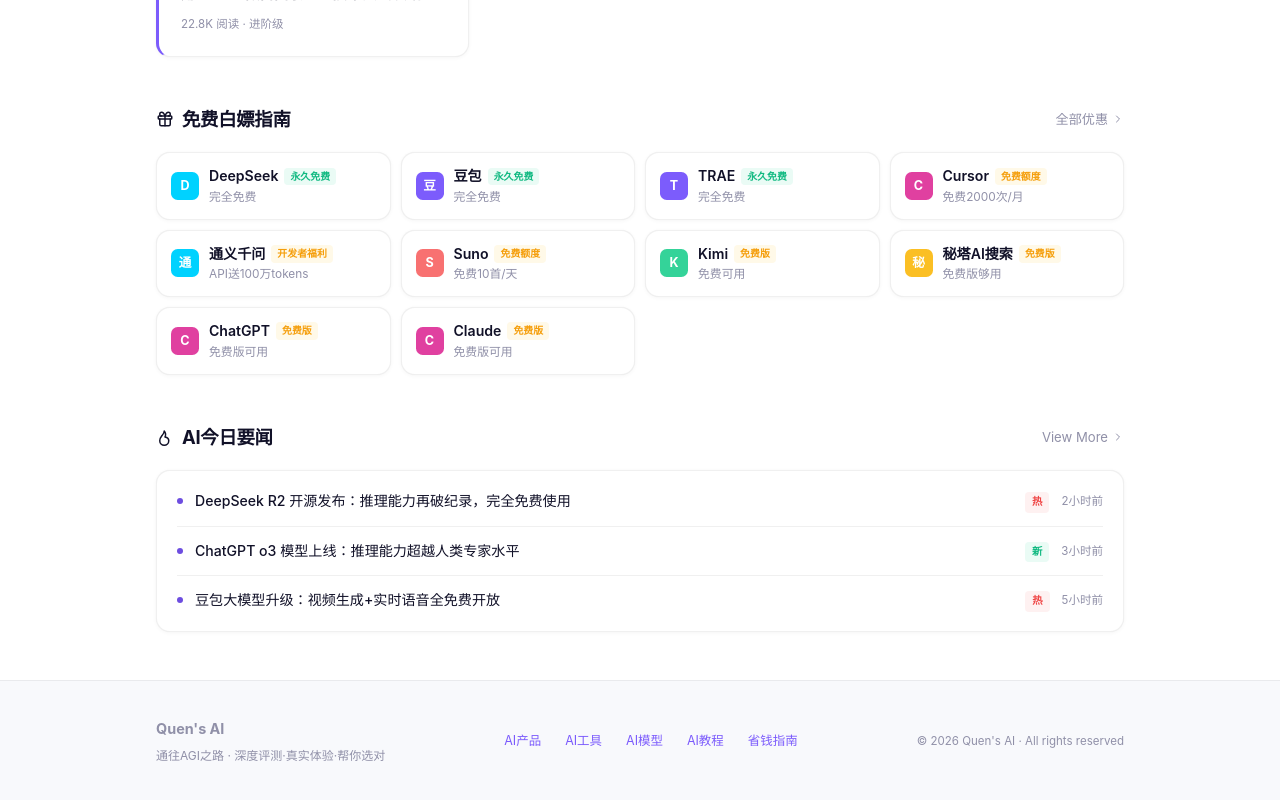
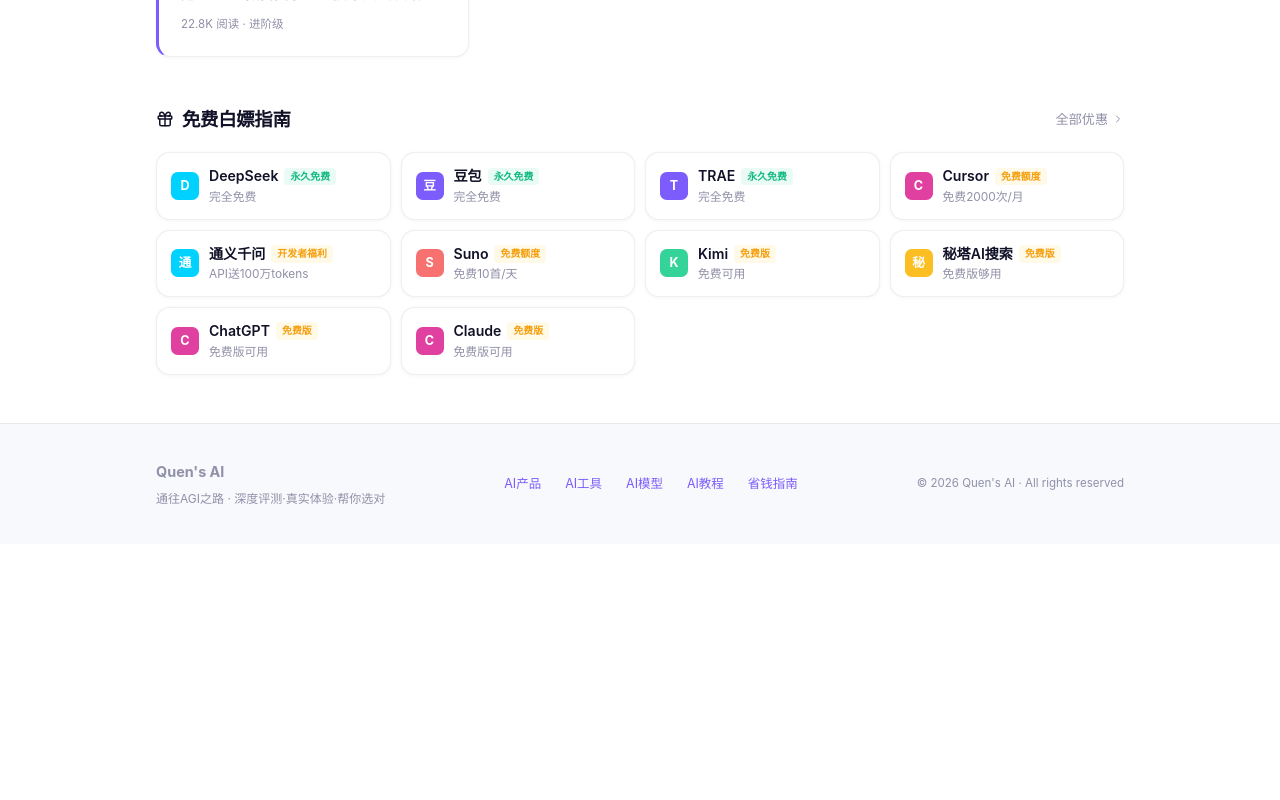
Before and after one commit to QuenLee/ai-tools-hub, a Next.js app: page /en in a window 1280 px wide. Shown: the part 1076-1876 px from the top of the page. After the commit the page ends 1620 px from the top, so only its background shows below. Built offline with nearby package versions, Linux system fonts and the light colour scheme.

Commit message:
feat: 删除AI资讯-假新闻+导航精简为5项+首页去掉要闻区

```diff
--- a/app/[locale]/page.js
+++ b/app/[locale]/page.js
@@ -7,17 +7,6 @@
 import { IconStar, IconFire, IconFree, IconPaid, IconChevronRight, IconGift, IconChevronLeft, IconCode, IconRocket, IconBrain, IconImage, IconVideo, IconChat, IconSearch } from '@/components/icons/Icons';
 import Link from 'next/link';
 import { useParams } from 'next/navigation';
-
-const newsItems = [
-  { title: 'DeepSeek R2 开源发布：推理能力再破纪录，完全免费使用', time: '2小时前', tag: 'hot' },
-  { title: 'ChatGPT o3 模型上线：推理能力超越人类专家水平', time: '3小时前', tag: 'new' },
-  { title: '豆包大模型升级：视频生成+实时语音全免费开放', time: '5小时前', tag: 'hot' },
-  { title: 'Cursor 1.0 正式发布：Vibe Coding 效率提升10倍', time: '8小时前', tag: 'new' },
-  { title: 'Kimi 长文本突破200万字：论文分析PDF阅读最强工具', time: '12小时前', tag: 'hot' },
-  { title: 'Sora 正式开放：AI视频生成进入全民时代', time: '1天前', tag: 'new' },
-  { title: 'Midjourney V8 发布：AI绘画质量再次大幅飞跃', time: '1天前' },
-  { title: '通义千问 Qwen3 开源：编程能力超越GPT-4o', time: '2天前', tag: 'new' },
-];
 
 // "大家都在用"标签页配置
 const toolTabs = [
@@ -285,23 +274,6 @@
         </div>
       </section>
 
-      {/* ==================== AI今日要闻（精简3条）==================== */}
-      <section className="section">
-        <div className="section-header">
-          <h2 className="section-title"><IconFire size={18} style={{ color: 'var(--red)' }} /> AI今日要闻</h2>
-          <Link href={`/${locale}/news`} className="section-more">{t(locale, 'home.viewMore')} <IconChevronRight size={12} /></Link>
-        </div>
-        <div className="news-list">
-          {newsItems.slice(0, 3).map((item, i) => (
-            <div key={i} className="news-item">
-              <span className="news-dot" />
-              <span className="news-title">{item.title}</span>
-              {item.tag && <span className={`news-tag ${item.tag}`}>{item.tag === 'hot' ? '热' : '新'}</span>}
-              <span className="news-time">{item.time}</span>
-            </div>
-          ))}
-        </div>
-      </section>
     </div>
   );
 }
--- a/src/components/TopNav.js
+++ b/src/components/TopNav.js
@@ -9,7 +9,6 @@
 
 const navItems = [
   { href: '', labelKey: 'nav.home' },
-  { href: '/news', labelKey: 'nav.news' },
   { href: '/products', labelKey: 'nav.products' },
   { href: '/tools', labelKey: 'nav.tools' },
   { href: '/models', labelKey: 'nav.models' },
```
Also changed, not shown: app/[locale]/news/page.js (deleted, +0 -35 lines).
